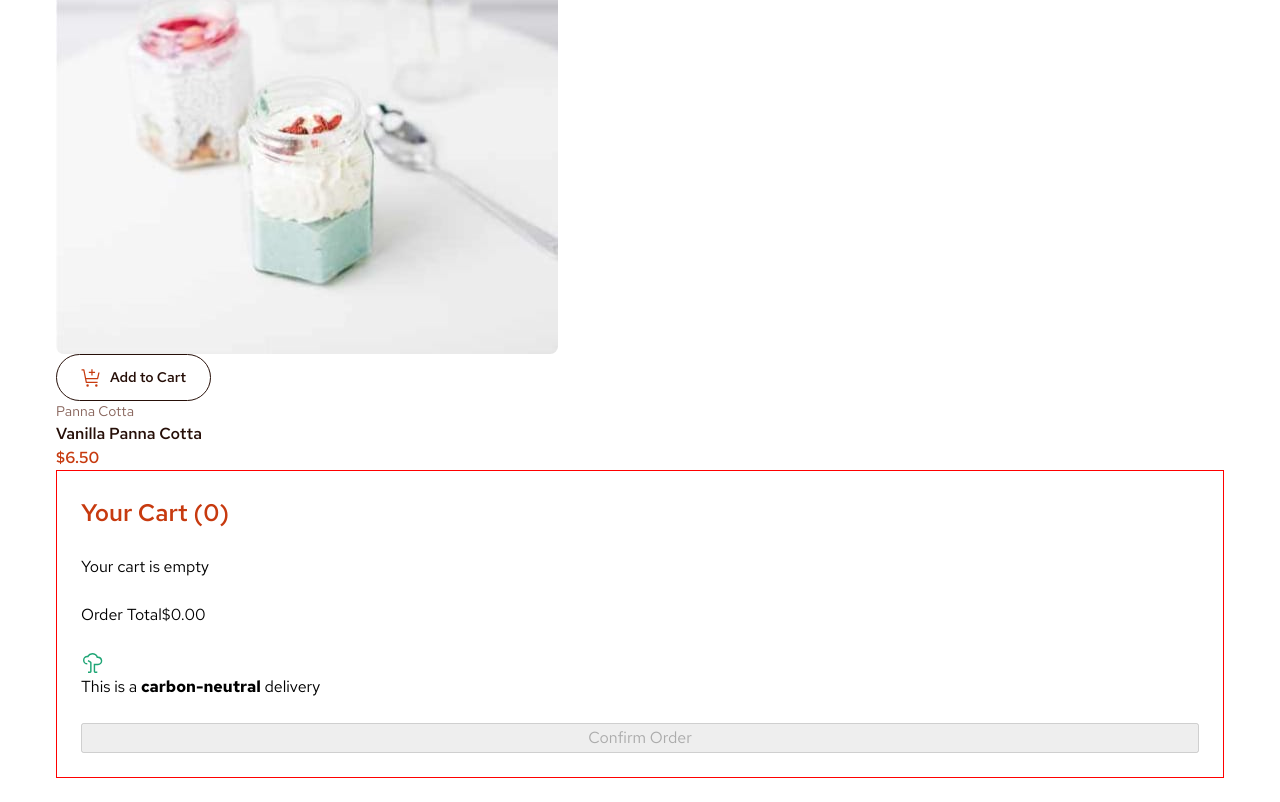
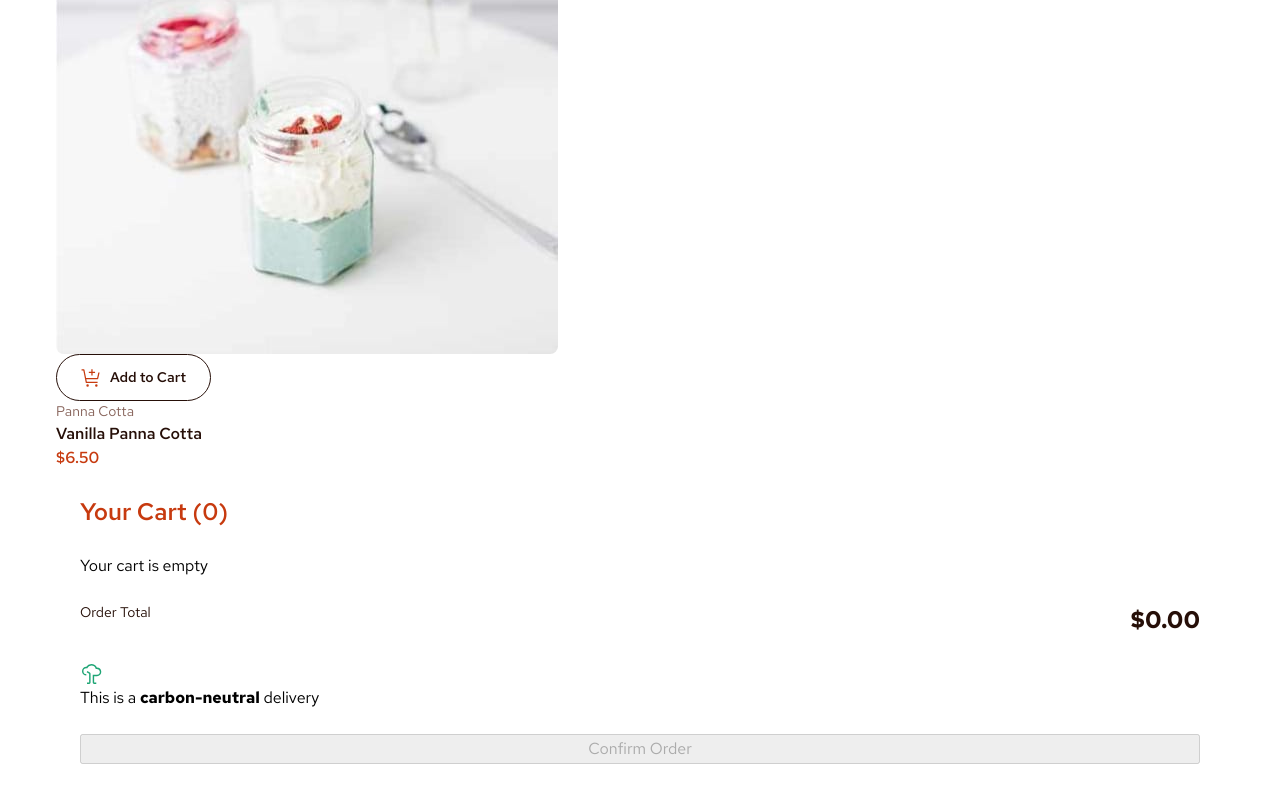
Before and after one commit to mayor-creator/product_list_app, a React (Vite) app: page / in a window 1280 px wide. Shown: the part 4966-5768 px from the top of the page. Built offline with nearby package versions, Linux system fonts and the light colour scheme.

Commit message:
style: update CSS styles for Cart, ProductList, and Button components for improved consistency and readability

```diff
--- a/src/component/cart/Cart.module.css
+++ b/src/component/cart/Cart.module.css
@@ -1,54 +1,69 @@
 .cart {
   display: flex;
   flex-direction: column;
-  gap: 24px;
-  padding: 24px;
-  border: 1px solid red;
+  gap: 1.5rem;
+  padding: 1.5rem;
 }
 
 .cartItemContainer {
   display: flex;
   flex-direction: column;
-  gap: 16px;
+  gap: 1rem;
 }
-
 
 .cartTitle {
   color: var(--color-red);
-  font-size: 24px;
+  font-size: 1.5rem;
   font-weight: 600;
 }
 
 .cartItem {
   display: flex;
   flex-direction: column;
-  gap: 8px;
+  gap: 0.5rem;
 }
 
 .cartItemChild {
   display: flex;
-  gap: 8px;
+  gap: 0.5rem;
 }
 
 .cartItemName {
   color: var(--color-rose-900);
-  font-size: 14px;
+  font-size: 0.875rem;
   font-weight: 600;
 }
 
 .cartItemQuantity {
   color: var(--color-red);
-  font-size: 14px;
+  font-size: 0.875rem;
   font-weight: 600;
 }
 
 .cartItemPrice {
   color: var(--color-rose-500);
-  font-size: 14px;
+  font-size: 0.875rem;
 }
 
 .cartItemTotal {
   color: var(--color-rose-500);
-  font-size: 14px;
+  font-size: 0.875rem;
   font-weight: 600;
 }
+
+.cartTotal {
+  display: flex;
+  justify-content: space-between;
+}
+
+.orderTotalTitle {
+  color: var(--color-rose-900);
+  font-size: 0.875rem;
+  font-weight: 400;
+}
+
+.orderTotalPrice {
+  color: var(--color-rose-900);
+  font-size: 1.5rem;
+  font-weight: 700;
+}
--- a/src/component/cart/Cart.tsx
+++ b/src/component/cart/Cart.tsx
@@ -46,9 +46,9 @@ export const Cart = ({ items = [], onConfirmOrder }: CartProps) => {
         )}
       </div>
 
-      <div className="cart__total">
-        <span>Order Total</span>
-        <span>${total.toFixed(2)}</span>
+      <div className={styles.cartTotal}>
+        <span className={styles.orderTotalTitle}>Order Total</span>
+        <span className={styles.orderTotalPrice}>${total.toFixed(2)}</span>
       </div>
 
       <div className="cart__info">
@@ -58,9 +58,9 @@ export const Cart = ({ items = [], onConfirmOrder }: CartProps) => {
           width="24"
           height="24"
         />
-        <p>
+        <span>
           This is a <strong>carbon-neutral</strong> delivery
-        </p>
+        </span>
       </div>
 
       <button
--- a/src/component/productList/ProductList.module.css
+++ b/src/component/productList/ProductList.module.css
@@ -1,5 +1,5 @@
 .productImageItem {
-  border-radius: .5rem;
+  border-radius: 0.5rem;
 }
 
 .productCategory {
@@ -10,12 +10,12 @@
 
 .productName {
   color: var(--color-rose-900);
-  font-size: 16px;
+  font-size: 1rem;
   font-weight: 600;
 }
 
 .productPrice {
   color: var(--color-red);
-  font-size: 16px;
+  font-size: 1rem;
   font-weight: 600;
 }
--- a/src/component/ui/CartItemControl/CartItemControlButton.module.css
+++ b/src/component/ui/CartItemControl/CartItemControlButton.module.css
@@ -11,6 +11,6 @@
 }
 
 .cartItemControlQuantity {
-  font-size: .875rem;
+  font-size: 0.875rem;
   font-weight: 600;
 }
--- a/src/component/ui/button/Button.css
+++ b/src/component/ui/button/Button.css
@@ -6,7 +6,7 @@
 }
 
 .button:hover {
-  border: .063rem solid var(--color-red);
+  border: 0.063rem solid var(--color-red);
   color: var(--color-red);
 }
 
@@ -14,8 +14,8 @@
   display: flex;
   justify-content: center;
   align-items: center;
-  gap: .5rem;
-  border: .063rem solid var(--color-rose-900);
+  gap: 0.5rem;
+  border: 0.063rem solid var(--color-rose-900);
   border-radius: 2.5rem;
   background-color: var(--color-white);
   color: var(--color-rose-900);
@@ -29,7 +29,7 @@
 
 .button--small {
   border-radius: 50%;
-  border: .063rem solid white;
+  border: 0.063rem solid white;
   background: var(--color-red);
   height: 1.25rem;
   width: 1.25rem;
```
